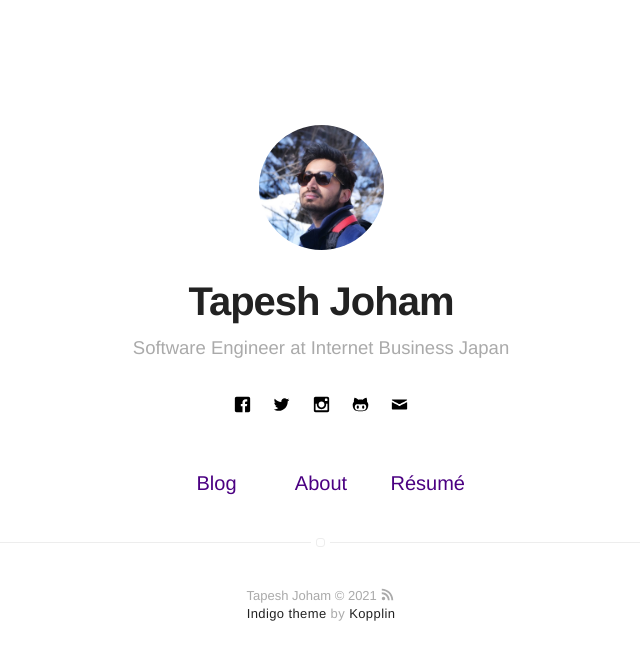
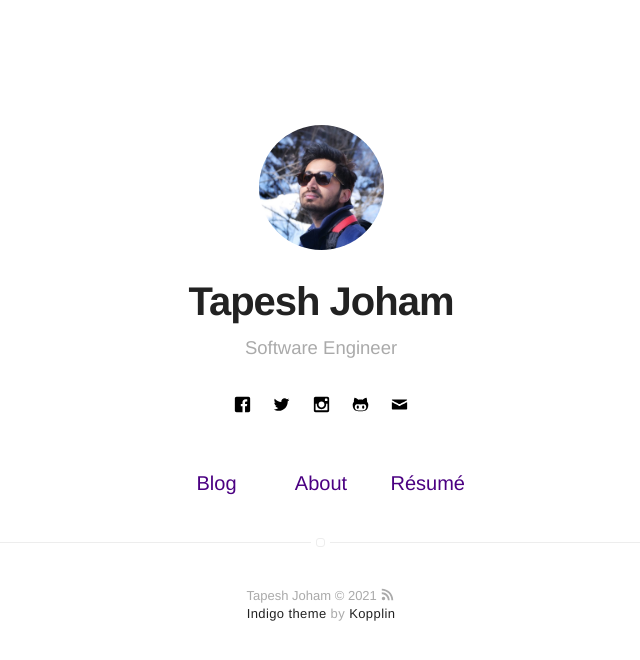
Before and after one commit to tapeshjoham/tapeshjoham.github.io, a Jekyll site: the page built from index.html, in a window 1280 px wide. Shown: the top 660 px of the page, without its empty margins (319-959 px from the left). Built offline with Jekyll 4.4.1, drawn with Linux system fonts in a browser that asks for light colours.

Commit message:
updated conf

```diff
--- a/_config.yml
+++ b/_config.yml
@@ -1,6 +1,6 @@
 # main text of home
 name: Tapesh Joham
-bio: Software Engineer at Internet Business Japan
+bio: Software Engineer
 # A Man who travels the world eating noodles
 
 # twitter summary info
```
